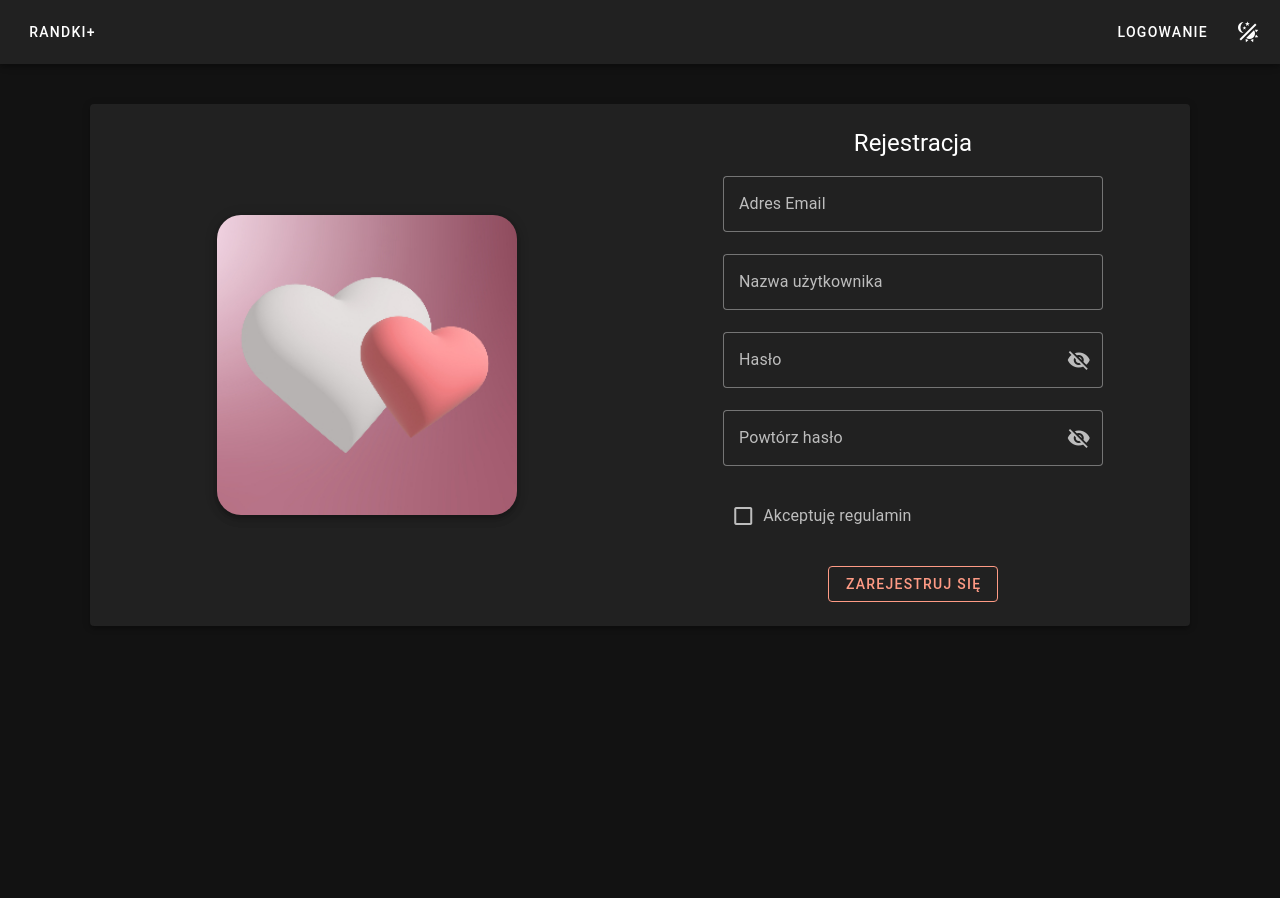
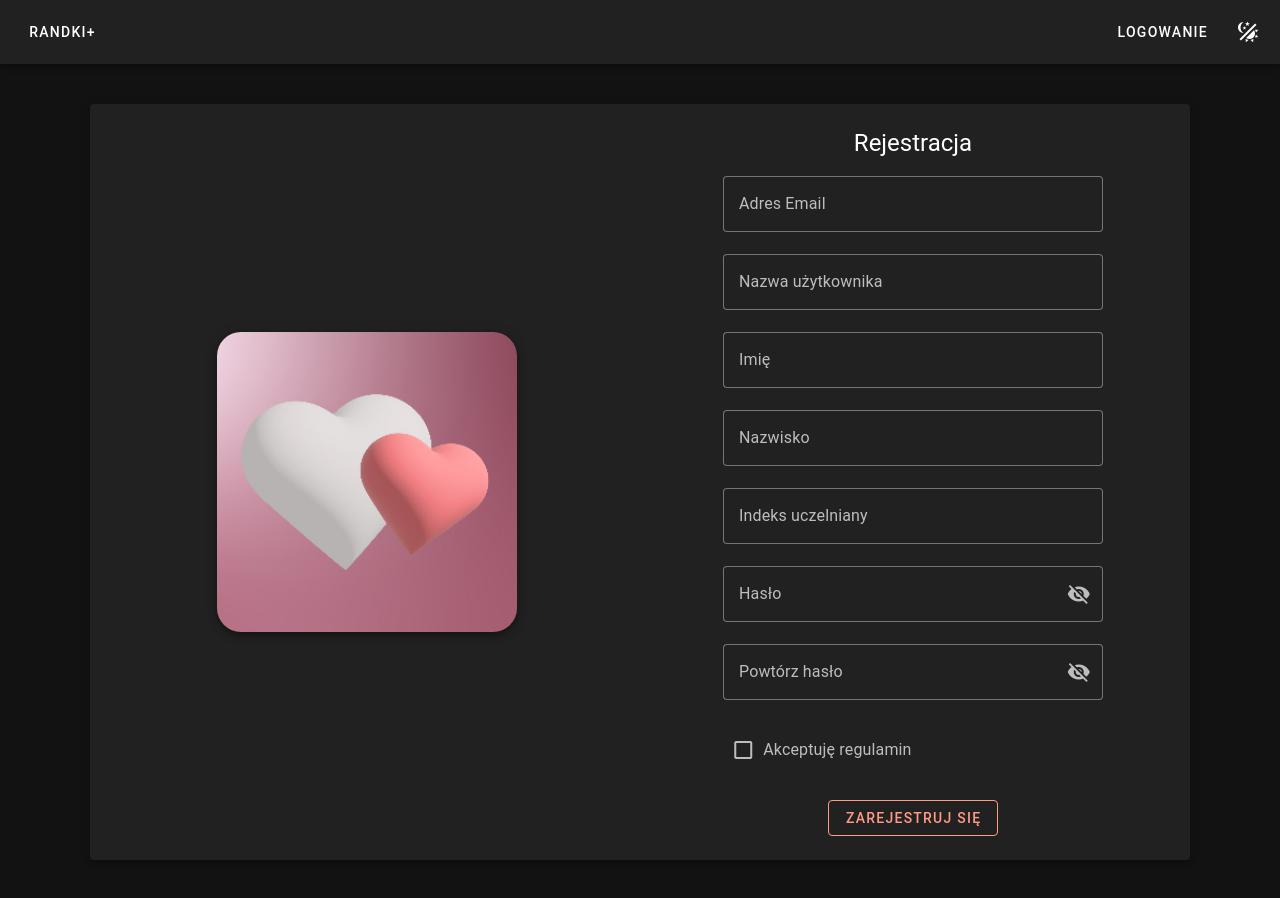
Before and after one commit to JakubTuta/Strona-randkowa, a Nuxt app: page /auth/register in a window 1280 px wide. Before the commit the page ends 800 px from the top, so only its background shows below. Built offline with nearby package versions, Linux system fonts and the light colour scheme.

Commit message:
fixed signed up view

```diff
--- a/pages/auth/register.vue
+++ b/pages/auth/register.vue
@@ -18,10 +18,13 @@ const { form, valid, isValid } = formValidation()
 // const {registerError} = storeToRefs(auth)
 
 const email = ref('')
+const userName = ref('')
 const name = ref('')
+const surname = ref('')
 const password1 = ref('')
 const password2 = ref('')
 const rules = ref(false)
+const index = ref('') // DODAĆ ZASADY ŻE MUSZĄ BYĆ CYFRY I MAX 6 ZNAKÓW
 
 const showPasswordOne = ref(false)
 const showPasswordTwo = ref(false)
@@ -55,21 +58,14 @@ async function registerUser() {
   <NavBarGuest />
 
   <v-sheet
-    class="d-flex align-center justify-center flex-wrap text-center mx-auto my-10 px-4"
-    elevation="4"
-    max-width="1100"
-    rounded
+    class="d-flex align-center justify-center flex-wrap text-center mx-auto my-10 px-4" elevation="4"
+    max-width="1100" rounded
   >
     <v-row justify="center">
       <v-col cols="12" sm="12" md="6">
         <div class="d-flex flex-column align-center justify-center h-100 mx-2 pa-6">
           <v-img
-            class="mx-auto my-5 elevation-5"
-            rounded="xl"
-            :width="300"
-            max-height="300px"
-            aspect-ratio="4/3"
-            cover
+            class="mx-auto my-5 elevation-5" rounded="xl" :width="300" max-height="300px" aspect-ratio="4/3" cover
             src="/LandingOne.jpeg"
           />
         </div>
@@ -80,54 +76,47 @@ async function registerUser() {
             Rejestracja
           </div>
 
-          <v-form
-            ref="form"
-            v-model="valid"
-            class="w-75 my-2"
-            @submit.prevent="registerUser"
-          >
+          <v-form ref="form" v-model="valid" class="w-75 my-2" @submit.prevent="registerUser">
             <v-text-field
-              v-model="email"
-              label="Adres Email"
-              placeholder="example@mail.com"
-              type="email"
-              :rules="[requiredRule(), emailRule()]"
-              @keyup.enter="registerUser"
+              v-model="email" label="Adres Email" placeholder="example@mail.com" type="email"
+              :rules="[requiredRule(), emailRule()]" @keyup.enter="registerUser"
             />
 
             <v-text-field
-              v-model="name"
-              label="Nazwa użytkownika"
-              type="text"
-              :rules="[requiredRule(), lengthRuleShort(), lengthRule()]"
-              @keyup.enter="registerUser"
+              v-model="userName" label="Nazwa użytkownika" type="text"
+              :rules="[requiredRule(), lengthRuleShort(), lengthRule()]" @keyup.enter="registerUser"
             />
 
             <v-text-field
-              v-model="password1"
-              label="Hasło"
-              :append-inner-icon="showPasswordOne ? 'mdi-eye' : 'mdi-eye-off'"
-              :type="showPasswordOne ? 'text' : 'password'"
-              :rules="[requiredRule(), passwordRule()]"
-              @keyup.enter="registerUser"
-              @click:append-inner="showPasswordOne = !showPasswordOne"
+              v-model="name" label="Imię" type="text"
+              :rules="[requiredRule(), lengthRuleShort(), lengthRule()]" @keyup.enter="registerUser"
             />
 
             <v-text-field
-              v-model="password2"
-              label="Powtórz hasło"
-              :append-inner-icon="showPasswordTwo ? 'mdi-eye' : 'mdi-eye-off'"
-              :type="showPasswordTwo ? 'text' : 'password'"
-              :rules="[requiredRule(), passwordRule()]"
-              @keyup.enter="registerUser"
-              @click:append-inner="showPasswordTwo = !showPasswordTwo"
+              v-model="surname" label="Nazwisko" type="text"
+              :rules="[requiredRule(), lengthRuleShort(), lengthRule()]" @keyup.enter="registerUser"
             />
 
-            <v-checkbox
-              v-model="rules"
-              label="Akceptuję regulamin"
-              :rules="[requiredRule()]"
+            <v-text-field
+              v-model="index" label="Indeks uczelniany" type="text"
+              :rules="[requiredRule(), lengthRuleShort(), lengthRule()]" @keyup.enter="registerUser"
             />
+
+            <v-text-field
+              v-model="password1" label="Hasło"
+              :append-inner-icon="showPasswordOne ? 'mdi-eye' : 'mdi-eye-off'"
+              :type="showPasswordOne ? 'text' : 'password'" :rules="[requiredRule(), passwordRule()]"
+              @keyup.enter="registerUser" @click:append-inner="showPasswordOne = !showPasswordOne"
+            />
+
+            <v-text-field
+              v-model="password2" label="Powtórz hasło"
+              :append-inner-icon="showPasswordTwo ? 'mdi-eye' : 'mdi-eye-off'"
+              :type="showPasswordTwo ? 'text' : 'password'" :rules="[requiredRule(), passwordRule()]"
+              @keyup.enter="registerUser" @click:append-inner="showPasswordTwo = !showPasswordTwo"
+            />
+
+            <v-checkbox v-model="rules" label="Akceptuję regulamin" :rules="[requiredRule()]" />
 
             <v-btn @click="registerUser">
               Zarejestruj się
```
